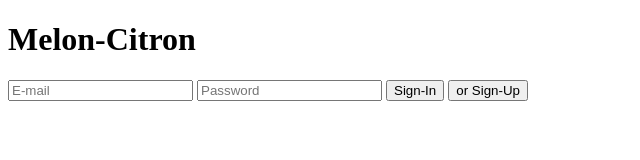
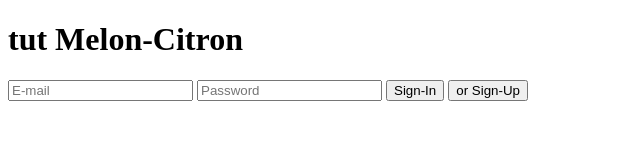
Before and after one commit to andreasdjs/andreasdjs.github.io, a plain HTML site: page test.html in a window 1280 px wide. Shown: the whole page, without its empty margins (0-640 px from the left). Drawn offline with Linux system fonts and the light colour scheme.

Commit message:
string
string

```diff
--- a/test.html
+++ b/test.html
@@ -24,7 +24,7 @@
 </head>
 <body>
 	<div id="loginContainer">
-		<header><h1 class="logo">Melon-Citron</h1></header>
+		<header><h1 class="logo">tut Melon-Citron</h1></header>
 		<div id="innerLoginContainer">
 			<form action="store.html" method="get">
 <!--						<input type="name" placeholder="Firstname and lastname">-->
```
